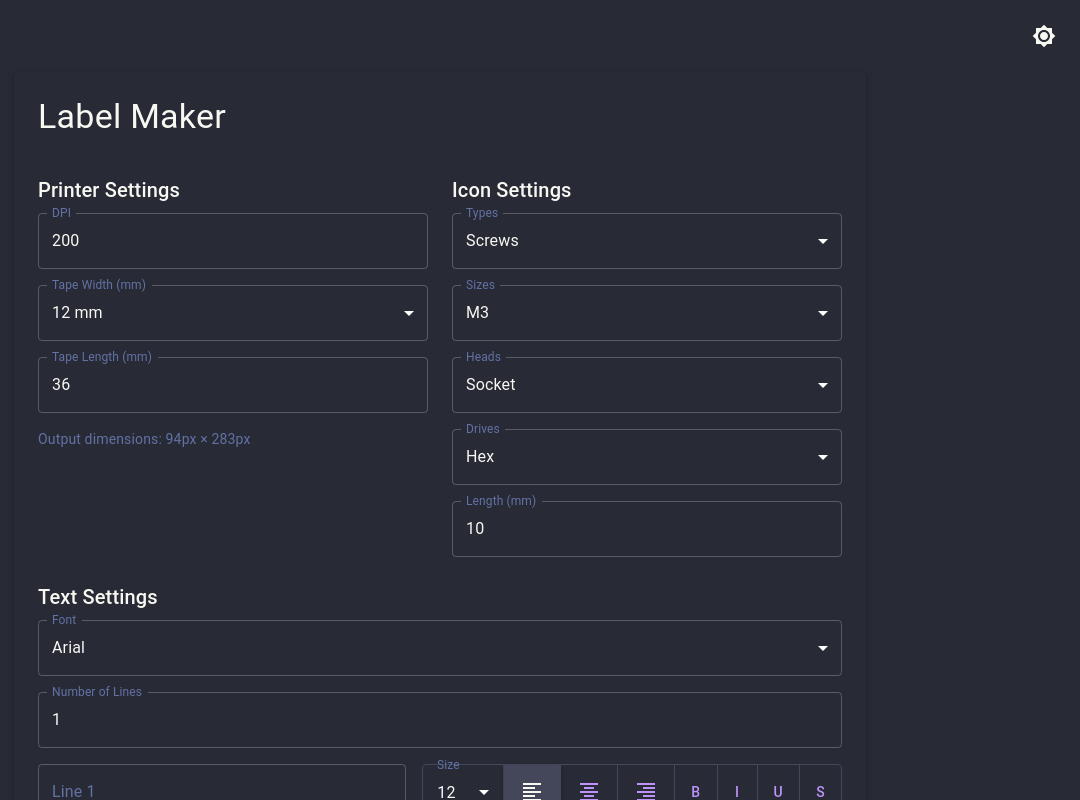
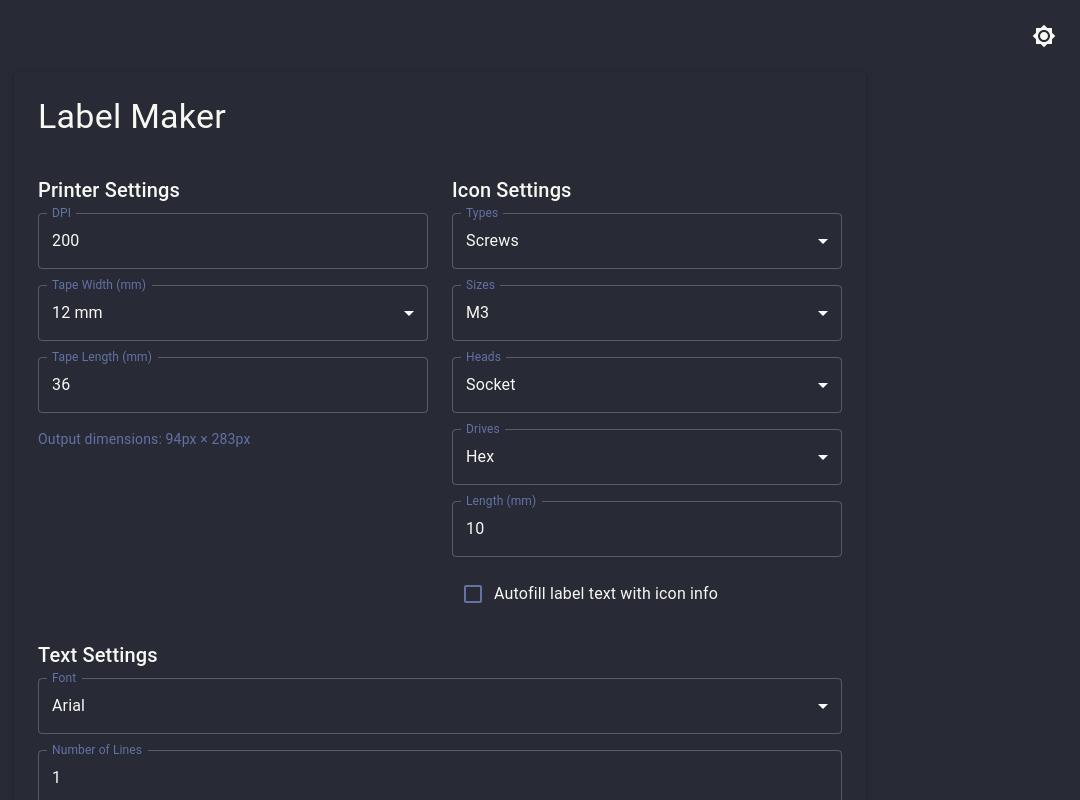
Before and after one commit to jyoo030/gridfinity-label-maker, a React (Create React App) app: page / in a window 1280 px wide. Shown: the top 800 px of the page, without its empty margins (200-1280 px from the left). Built offline with nearby package versions, Linux system fonts and the light colour scheme.

Commit message:
Add autofilled text information

```diff
--- a/src/components/LabelMaker.js
+++ b/src/components/LabelMaker.js
@@ -9,6 +9,8 @@ import {
   InputLabel,
   TextField,
   Button,
+  FormControlLabel,
+  Checkbox,
 } from '@mui/material';
 import FormatAlignLeftIcon from '@mui/icons-material/FormatAlignLeft';
 import FormatAlignCenterIcon from '@mui/icons-material/FormatAlignCenter';
@@ -25,7 +27,7 @@ const iconOptions = {
   types: ['None', 'Screws', 'Nuts', 'Washers'],
   sizes: ['M2', 'M3', 'M4', 'M5', 'M6'],
   heads: ['Flat', 'Socket', 'Button'],
-  drives: ['Hex', 'Phillips', 'Flat Head'],
+  drives: ['Hex', 'Phillips', 'Slotted'],
 };
 
 const fonts = ['Arial', 'Roboto', 'Helvetica', 'Times New Roman'];
@@ -45,7 +47,7 @@ const getIconComponent = (iconType, drive) => {
       switch (drive) {
         case 'Phillips':
           return <AddCircleOutlinedIcon sx={{ width: '100%', height: '100%' }} />;
-        case 'Flat Head':
+        case 'Slotted':
           return <RemoveCircleIcon sx={{ width: '100%', height: '100%' }} />;
         case 'Hex':
           return <HexagonTwoToneIcon sx={{ width: '100%', height: '100%' }} />;
@@ -54,6 +56,20 @@ const getIconComponent = (iconType, drive) => {
       }
     default:
       return null;
+  }
+};
+
+// Add this helper function to generate the autofill text
+const generateAutofillText = (icon) => {
+  switch (icon.type) {
+    case 'Screws':
+      return [`${icon.size} × ${icon.length}mm`, `${icon.head} Head ${icon.drive} Screw`];
+    case 'Nuts':
+      return [`${icon.size} Nut`, ''];
+    case 'Washers':
+      return [`${icon.size} Washer`, ''];
+    default:
+      return ['', ''];
   }
 };
 
@@ -96,13 +112,40 @@ function LabelMaker() {
   const previewRef = useRef(null);
 
   const handleConfigChange = (category, field, value) => {
-    setConfig(prev => ({
-      ...prev,
-      [category]: {
-        ...prev[category],
-        [field]: value,
-      },
-    }));
+    setConfig(prev => {
+      const newConfig = {
+        ...prev,
+        [category]: {
+          ...prev[category],
+          [field]: value,
+        },
+      };
+
+      // If changing icon properties and autofill is enabled, update the text
+      if (category === 'icon' && prev.icon.autofill && prev.icon.type === 'Screws') {
+        const [line1, line2] = generateAutofillText(newConfig.icon);
+        return {
+          ...newConfig,
+          text: {
+            ...newConfig.text,
+            lines: 2,
+            rawLinesInput: '2',
+            lineContents: [
+              {
+                ...newConfig.text.lineContents[0],
+                text: line1,
+              },
+              {
+                ...newConfig.text.lineContents[1],
+                text: line2,
+              },
+            ],
+          },
+        };
+      }
+
+      return newConfig;
+    });
   };
 
   const exportImage = async () => {
@@ -252,7 +295,11 @@ function LabelMaker() {
                 labelId="types-label"
                 label="Types"
                 value={config.icon.type}
-                onChange={(e) => handleConfigChange('icon', 'type', e.target.value)}
+                onChange={(e) => {
+                  handleConfigChange('icon', 'type', e.target.value);
+                  // Reset autofill when changing type
+                  handleConfigChange('icon', 'autofill', false);
+                }}
               >
                 {iconOptions.types.map((option) => (
                   <MenuItem key={option} value={option}>
@@ -325,6 +372,43 @@ function LabelMaker() {
                 )}
               </>
             )}
+
+            <FormControlLabel
+              control={
+                <Checkbox
+                  checked={config.icon.autofill || false}
+                  onChange={(e) => {
+                    handleConfigChange('icon', 'autofill', e.target.checked);
+                    if (e.target.checked) {
+                      // Set number of lines based on icon type
+                      const lines = config.icon.type === 'Screws' ? '2' : '1';
+                      handleLinesChange(lines);
+                      // Generate and set the text content
+                      const [line1, line2] = generateAutofillText(config.icon);
+                      setConfig(prev => ({
+                        ...prev,
+                        text: {
+                          ...prev.text,
+                          lines: config.icon.type === 'Screws' ? 2 : 1,
+                          rawLinesInput: lines,
+                          lineContents: [
+                            {
+                              ...prev.text.lineContents[0],
+                              text: line1,
+                            },
+                            ...(config.icon.type === 'Screws' ? [{
+                              ...prev.text.lineContents[1],
+                              text: line2,
+                            }] : []),
+                          ],
+                        },
+                      }));
+                    }
+                  }}
+                />
+              }
+              label="Autofill label text with icon info"
+            />
           </Stack>
         </Box>
 
```
